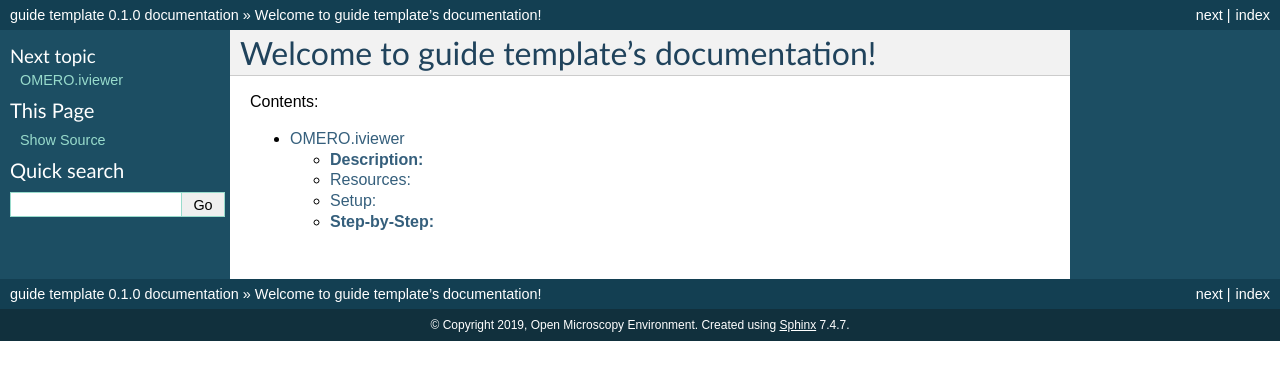
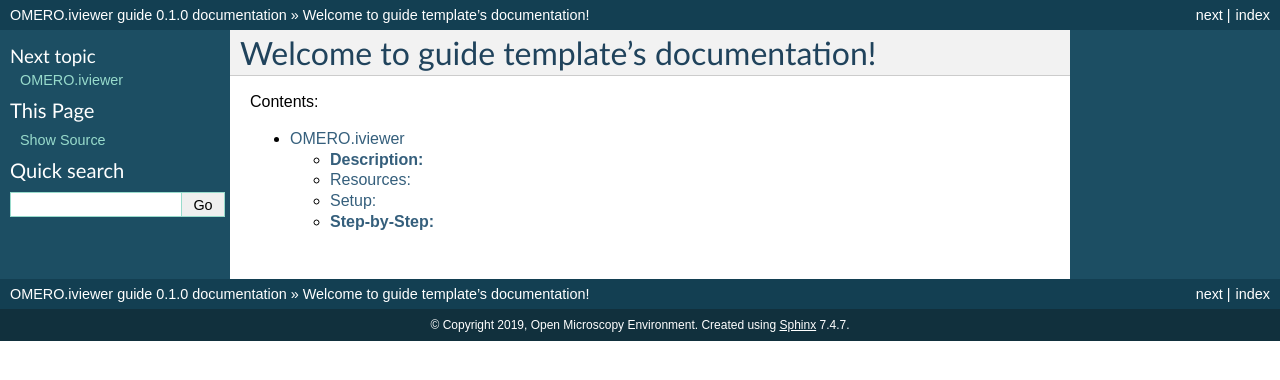
Before and after one commit to ome/omero-guide-iviewer, a Sphinx documentation site: the page built from docs/index.rst, in a window 1280 px wide. Shown: the top 380 px of the page. Built offline with Sphinx 7.4.7, drawn with Linux system fonts in a browser that asks for light colours.

Commit message:
update project name

```diff
--- a/docs/conf.py
+++ b/docs/conf.py
@@ -49,7 +49,7 @@
 master_doc = 'index'
 
 # General information about the project.
-project = u'guide template'
+project = u'OMERO.iviewer guide'
 copyright = u'2019, Open Microscopy Environment'
 
 # The version info for the project you're documenting, acts as replacement for
```
